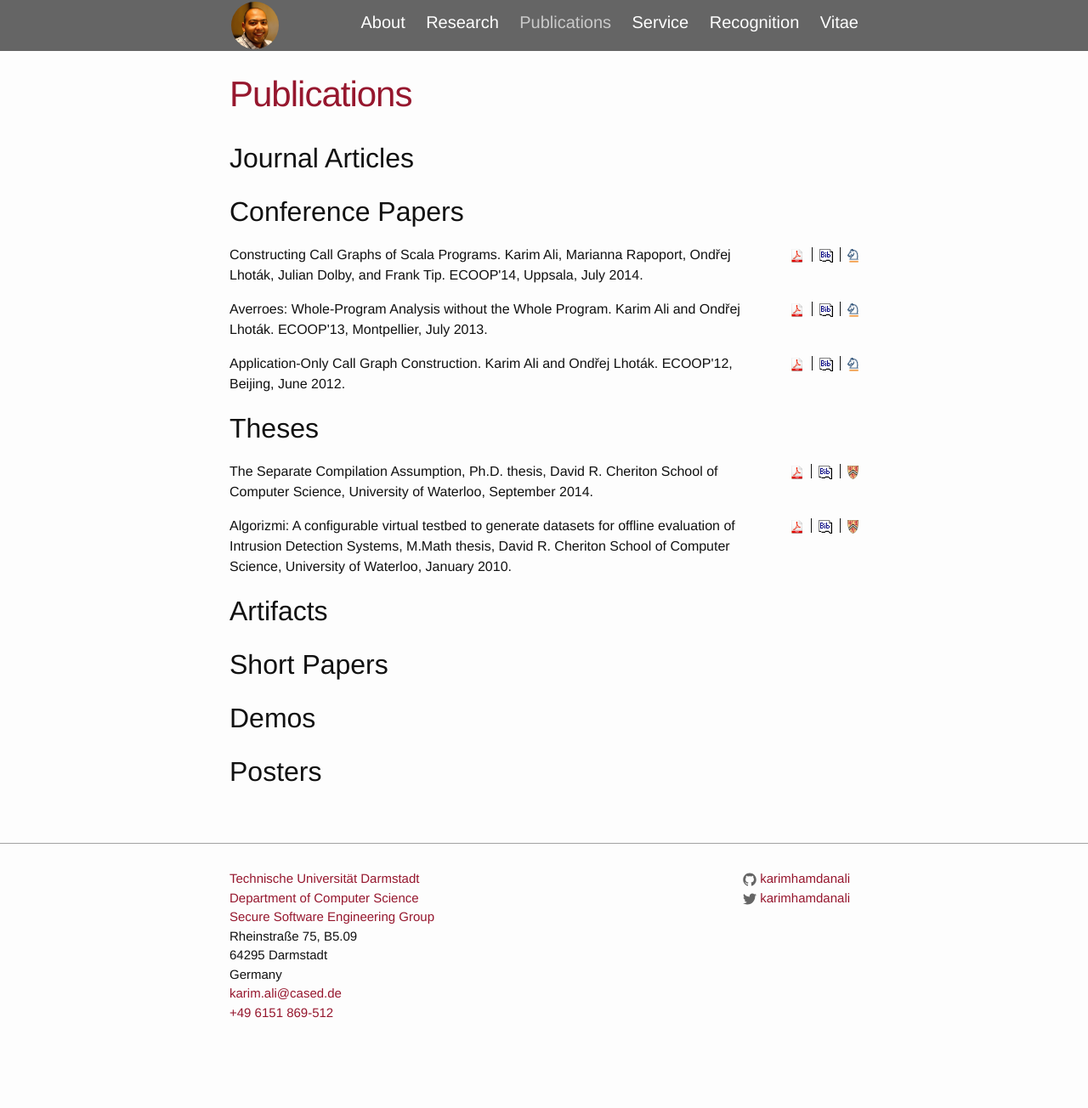
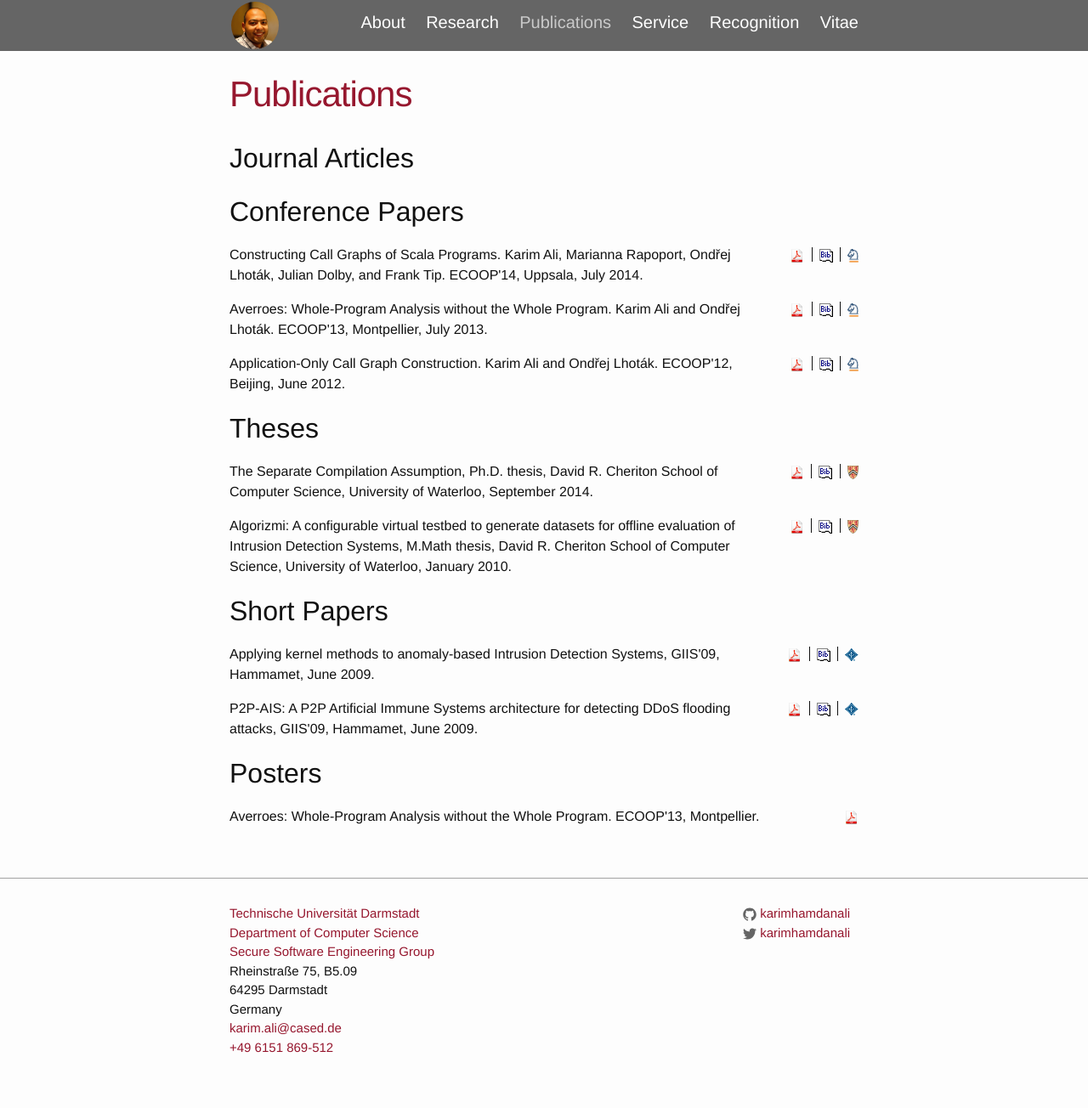
Before and after one commit to karimhamdanali/karimhamdanali.github.io, a Jekyll site: the page built from nav/publications.md, in a window 1280 px wide. Shown: the whole page at 85% size. Built offline with Jekyll 4.4.1, drawn with Linux system fonts in a browser that asks for light colours; before the commit the page ends 1263 px from its top, so only the background shows below that.

Commit message:
ported all posters and confs papers!

```diff
--- /dev/null
+++ b/_includes/conf/giis/AliAB09.html
@@ -0,0 +1,16 @@
+<div class="publication">
+	<div class="publication-title">
+		P2P-AIS: A P2P Artificial Immune Systems architecture for detecting DDoS flooding attacks, GIIS'09, Hammamet, June 2009.
+	</div>
+	<div class="publication-links">
+		<a class="pub-link" href="{{ "/resources/pubs/conf/giis/AliAB09.pdf" | prepend: site.baseurl }}" target="_blank">
+			<img src="{{ "/resources/icons/pdf.png" | prepend: site.baseurl }}" title="PDF" alt="PDF" />
+		</a>
+		<a class="pub-link" href="{{ "/resources/pubs/conf/giis/AliAB09.bib" | prepend: site.baseurl }}">
+			<img src="{{ "/resources/icons/bibtex.gif" | prepend: site.baseurl }}" title="BibTeX" alt="BibTeX" />
+		</a>
+		<a class="pub-link" href="http://dx.doi.org/10.1109/GIIS.2009.5307053" target="_blank">
+			<img src="{{ "/resources/icons/ieee.gif" | prepend: site.baseurl }}" title="&copy; IEEE" alt="&copy; IEEE" />
+		</a>
+	</div>
+</div>
--- /dev/null
+++ b/_includes/conf/giis/AliB09.html
@@ -0,0 +1,16 @@
+<div class="publication">
+	<div class="publication-title">
+		Applying kernel methods to anomaly-based Intrusion Detection Systems, GIIS'09, Hammamet, June 2009.
+	</div>
+	<div class="publication-links">
+		<a class="pub-link" href="{{ "/resources/pubs/conf/giis/AliB09.pdf" | prepend: site.baseurl }}" target="_blank">
+			<img src="{{ "/resources/icons/pdf.png" | prepend: site.baseurl }}" title="PDF" alt="PDF" />
+		</a>
+		<a class="pub-link" href="{{ "/resources/pubs/conf/giis/AliB09.bib" | prepend: site.baseurl }}">
+			<img src="{{ "/resources/icons/bibtex.gif" | prepend: site.baseurl }}" title="BibTeX" alt="BibTeX" />
+		</a>
+		<a class="pub-link" href="http://dx.doi.org/10.1109/GIIS.2009.5307054" target="_blank">
+			<img src="{{ "/resources/icons/ieee.gif" | prepend: site.baseurl }}" title="&copy; IEEE" alt="&copy; IEEE" />
+		</a>
+	</div>
+</div>
--- /dev/null
+++ b/_includes/poster/ecoop/Ali13.html
@@ -0,0 +1,10 @@
+<div class="publication">
+	<div class="publication-title">
+		Averroes: Whole-Program Analysis without the Whole Program. ECOOP'13, Montpellier.
+	</div>
+	<div class="publication-links">
+		<a class="pub-link" href="{{ "/resources/pubs/poster/ecoop/AliL13.pdf" | prepend: site.baseurl }}" target="_blank">
+			<img src="{{ "/resources/icons/pdf.png" | prepend: site.baseurl }}" title="PDF" alt="PDF" />
+		</a>
+	</div>
+</div>
--- a/_sass/_layout.scss
+++ b/_sass/_layout.scss
@@ -301,7 +301,7 @@
 }
 
 .publication-title {
-	width: 85%;
+	width: 87%;
 	display: inline-block;
 }
 
--- a/nav/publications.html
+++ b/nav/publications.md
@@ -18,17 +18,9 @@ weight: 3
 {% include thesis/Ali14.html %}
 {% include thesis/Ali10.html %}
 
-
-<h2>Artifacts</h2>
-
-
-
 <h2>Short Papers</h2>
-
-
-
-<h2>Demos</h2>
-
-
+{% include conf/giis/AliB09.html %}
+{% include conf/giis/AliAB09.html %}
 
 <h2>Posters</h2>
+{% include poster/ecoop/Ali13.html %}
```
Also changed, not shown: resources/pubs/conf/giis/AliAB09.bib (added, +13 -0 lines), resources/pubs/conf/giis/AliB09.bib (added, +12 -0 lines), resources/pubs/confs/giis09-kernel.bib (deleted, +0 -8 lines), resources/pubs/confs/giis09-p2p.bib (deleted, +0 -8 lines), 5 other files.
